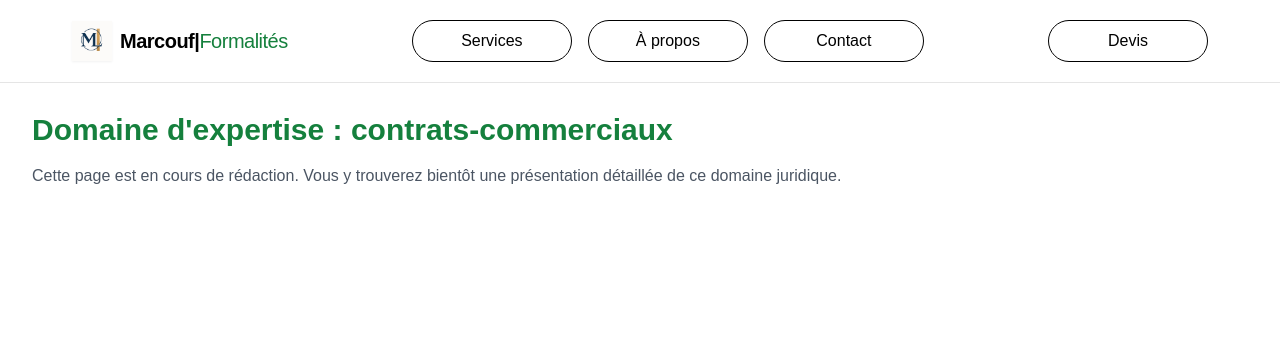
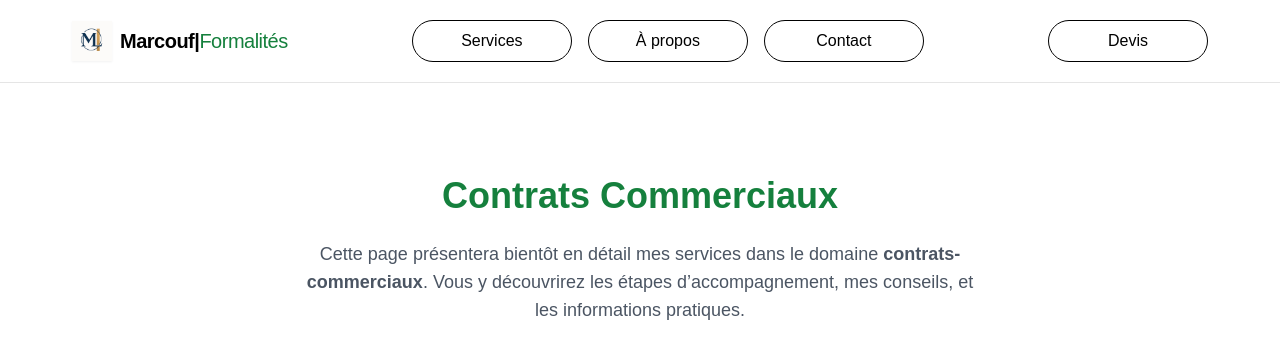
Before and after one commit to Marcoouf/marcouf-formalites, a Next.js app: page /expertise/contrats-commerciaux in a window 1280 px wide. Shown: the top 358 px of the page. Built offline with nearby package versions, Linux system fonts and the light colour scheme.

Commit message:
Fix: typage des params et metadata dynamique sur les pages expertise

```diff
--- a/src/app/expertise/[slug]/page.tsx
+++ b/src/app/expertise/[slug]/page.tsx
@@ -1,28 +1,30 @@
-import { Metadata } from 'next';
+import { Metadata } from 'next'
 
-type Props = {
+interface PageProps {
   params: {
-    slug: string;
-  };
-};
+    slug: string
+  }
+}
 
-export async function generateMetadata({ params }: Props): Promise<Metadata> {
+// Pour le SEO dynamique
+export async function generateMetadata({ params }: PageProps): Promise<Metadata> {
   return {
     title: `Expertise – ${params.slug}`,
-  };
+    description: `Découvrez l'accompagnement juridique personnalisé dans le domaine : ${params.slug}`,
+  }
 }
 
-export default function ExpertisePage({ params }: Props) {
-  const { slug } = params;
+export default function ExpertisePage({ params }: PageProps) {
+  const { slug } = params
 
   return (
-    <div className="min-h-screen p-8">
-      <h1 className="text-3xl font-bold text-accent">
-        Domaine d&apos;expertise : {slug}
+    <section className="min-h-screen px-6 py-16 sm:py-24 text-center">
+      <h1 className="text-4xl font-bold text-accent capitalize">
+        {slug.replace('-', ' ')}
       </h1>
-      <p className="mt-4 text-gray-600">
-        Cette page est en cours de rédaction. Vous y trouverez bientôt une présentation détaillée de ce domaine juridique.
+      <p className="mt-6 text-lg text-gray-600 max-w-2xl mx-auto">
+        Cette page présentera bientôt en détail mes services dans le domaine <strong>{slug}</strong>. Vous y découvrirez les étapes d’accompagnement, mes conseils, et les informations pratiques.
       </p>
-    </div>
-  );
+    </section>
+  )
 }
```
